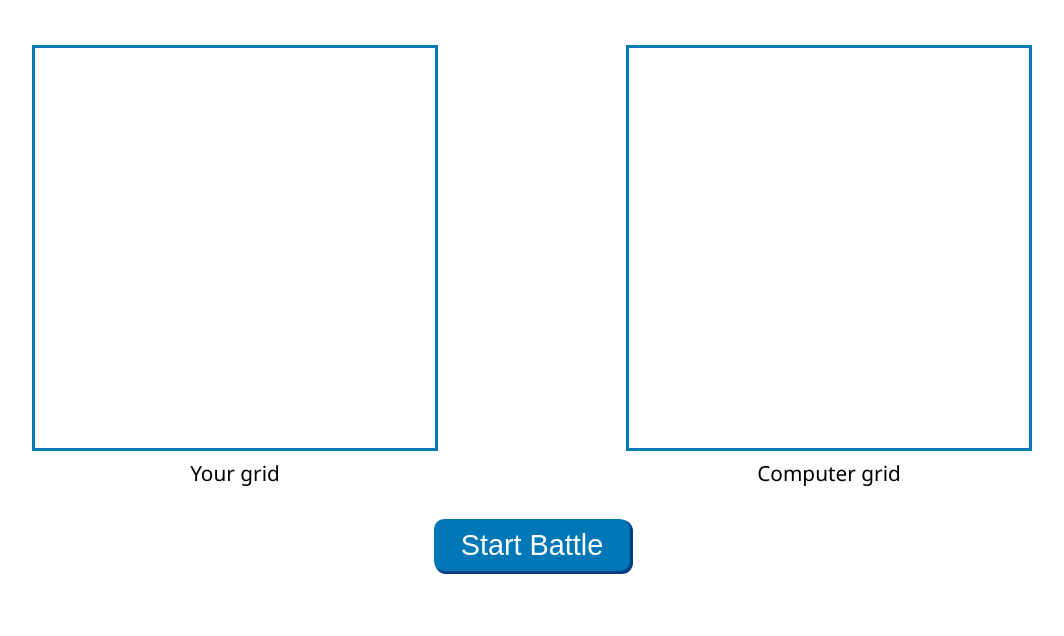
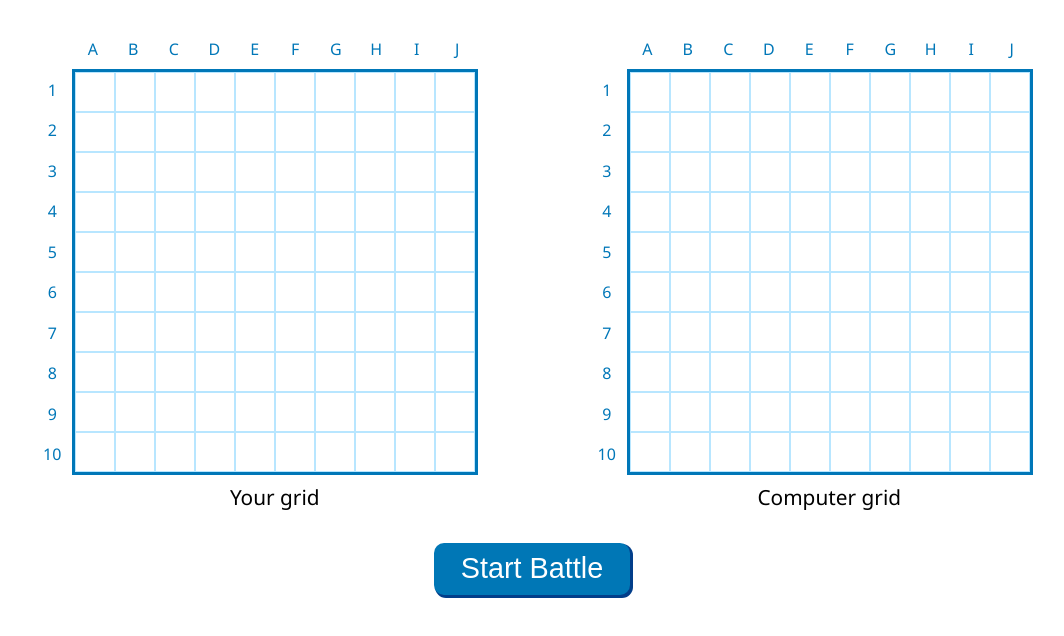
Before and after one commit to romaleks/Battleship, a website built with webpack: page src/template.html in a window 1280 px wide. Shown: the part 84-720 px from the top of the page, without its empty margins (108-1172 px from the left). Built offline with nearby package versions, Linux system fonts and the light colour scheme.

Commit message:
Style the gameboards in more detail

```diff
--- /dev/null
+++ b/src/dom/gridCreator.js
@@ -0,0 +1,14 @@
+const playerBoard = document.querySelectorAll('.board')[0]
+const computerBoard = document.querySelectorAll('.board')[1]
+
+for (let i = 0; i < 100; i++) {
+  const cell = document.createElement('div')
+  cell.classList.add('cell', 'player')
+  playerBoard.appendChild(cell)
+}
+
+for (let i = 0; i < 100; i++) {
+  const cell = document.createElement('div')
+  cell.classList.add('cell', 'computer')
+  computerBoard.appendChild(cell)
+}
--- a/src/factories/Player.js
+++ b/src/factories/Player.js
@@ -7,3 +7,5 @@ class Player {
     board.recieveAttach(coordinates)
   }
 }
+
+export default Player
--- a/src/index.js
+++ b/src/index.js
@@ -1 +1,2 @@
 import './styles/main.scss'
+import './dom/gridCreator'
--- a/src/styles/main.scss
+++ b/src/styles/main.scss
@@ -20,7 +20,7 @@ header {
 }
 // Main
 main {
-  padding: 2rem 1rem;
+  padding: 1rem;
   text-align: center;
 }
 .container {
@@ -29,14 +29,35 @@ main {
   max-width: 1000px;
   margin: 0 auto;
 }
-.board {
+.grid {
   display: grid;
-  grid-template: repeat(10, 40px) / repeat(10, 40px);
-  border: 3px solid #0077b6;
+  grid-template: repeat(11, 40.5px) / repeat(11, 40.5px);
+  justify-items: center;
+  align-items: center;
+  .board {
+    grid-row: 2 / -1;
+    grid-column: 2 / -1;
+    display: grid;
+    grid-template: repeat(10, 40px) / repeat(10, 40px);
+    border: 3px solid hsl(201, 100%, 36%);
+    .cell {
+      border: 1px solid hsl(201, 100%, 86%);
+      &.player {
+        cursor: pointer;
+        &:hover {
+          background: hsl(127, 27%, 61%);
+        }
+      }
+    }
+  }
+  .coord {
+    color: hsl(201, 100%, 36%);
+  }
 }
 .name {
   margin: 0.5rem 0 0 0;
   font-size: 1.3rem;
+  transform: translateX(20px);
 }
 .button {
   margin: 2rem 0 0 0;
--- a/src/template.html
+++ b/src/template.html
@@ -13,11 +13,57 @@
     <main>
       <div class="container">
         <div class="side">
-          <div class="board"></div>
+          <div class="grid">
+            <div class="emptyCell"></div>
+            <div class="coord">A</div>
+            <div class="coord">B</div>
+            <div class="coord">C</div>
+            <div class="coord">D</div>
+            <div class="coord">E</div>
+            <div class="coord">F</div>
+            <div class="coord">G</div>
+            <div class="coord">H</div>
+            <div class="coord">I</div>
+            <div class="coord">J</div>
+            <div class="board"></div>
+            <div class="coord">1</div>
+            <div class="coord">2</div>
+            <div class="coord">3</div>
+            <div class="coord">4</div>
+            <div class="coord">5</div>
+            <div class="coord">6</div>
+            <div class="coord">7</div>
+            <div class="coord">8</div>
+            <div class="coord">9</div>
+            <div class="coord">10</div>
+          </div>
           <div class="name">Your grid</div>
         </div>
         <div class="side">
-          <div class="board"></div>
+          <div class="grid">
+            <div class="emptyCell"></div>
+            <div class="coord">A</div>
+            <div class="coord">B</div>
+            <div class="coord">C</div>
+            <div class="coord">D</div>
+            <div class="coord">E</div>
+            <div class="coord">F</div>
+            <div class="coord">G</div>
+            <div class="coord">H</div>
+            <div class="coord">I</div>
+            <div class="coord">J</div>
+            <div class="board"></div>
+            <div class="coord">1</div>
+            <div class="coord">2</div>
+            <div class="coord">3</div>
+            <div class="coord">4</div>
+            <div class="coord">5</div>
+            <div class="coord">6</div>
+            <div class="coord">7</div>
+            <div class="coord">8</div>
+            <div class="coord">9</div>
+            <div class="coord">10</div>
+          </div>
           <div class="name">Computer grid</div>
         </div>
       </div>
```
